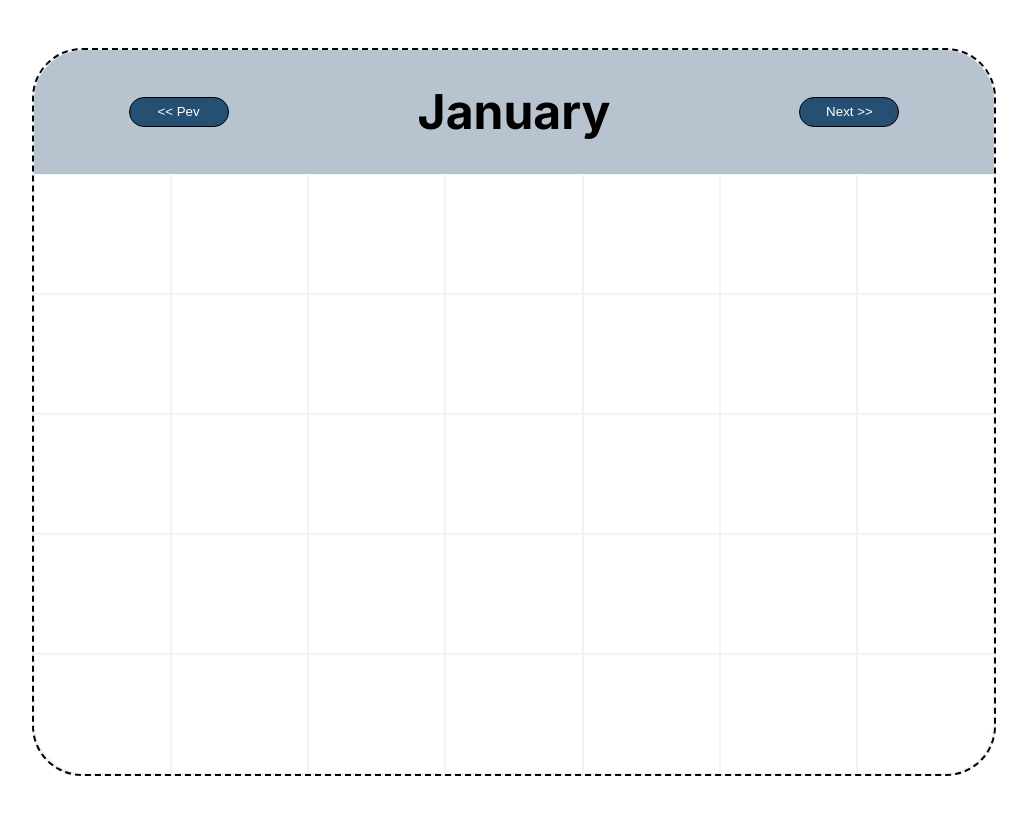
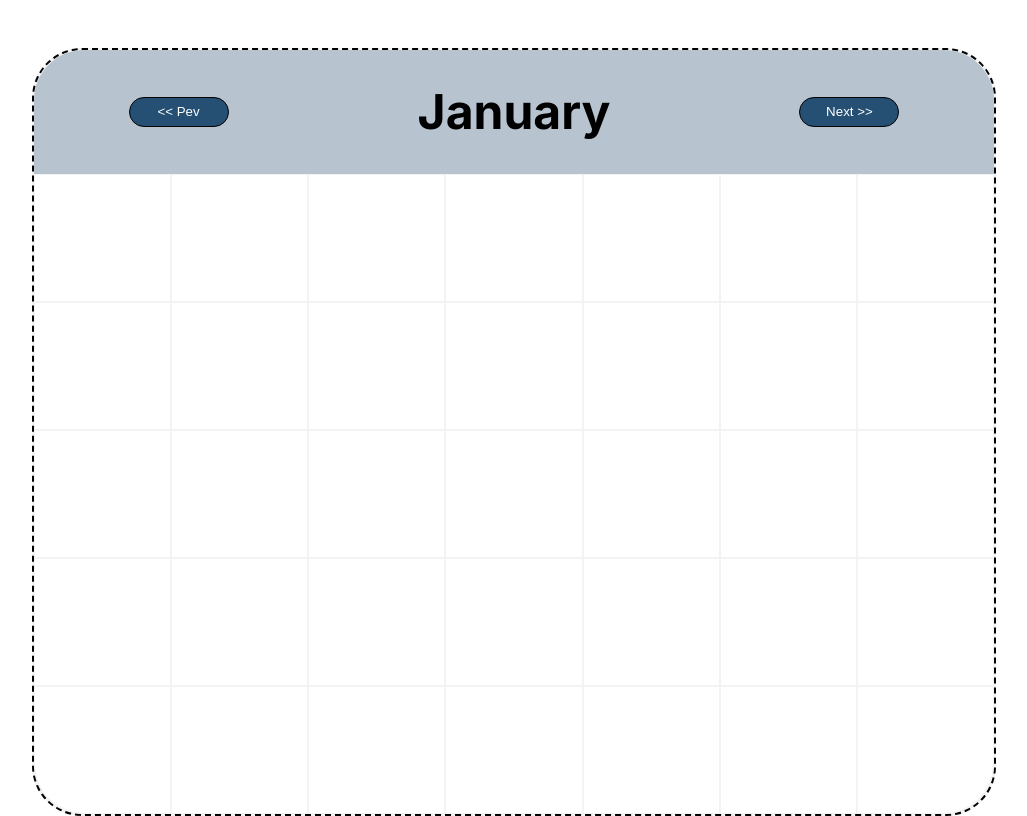
Before and after one commit to Asalagi/nextjs, a Next.js app: page /calendar in a window 1280 px wide. Shown: the whole page, without its empty margins (126-1153 px from the left). Built offline with nearby package versions, Linux system fonts and the light colour scheme.

Commit message:
adjust vh

```diff
--- a/app/calendar/calendar.css
+++ b/app/calendar/calendar.css
@@ -39,7 +39,7 @@
 .calendar-table {
     display: inline-grid;
     width: 100%;
-    height: 75vh;
+    height: 80vh;
     grid-template-columns: repeat(7, 1fr);
 }
 
```
